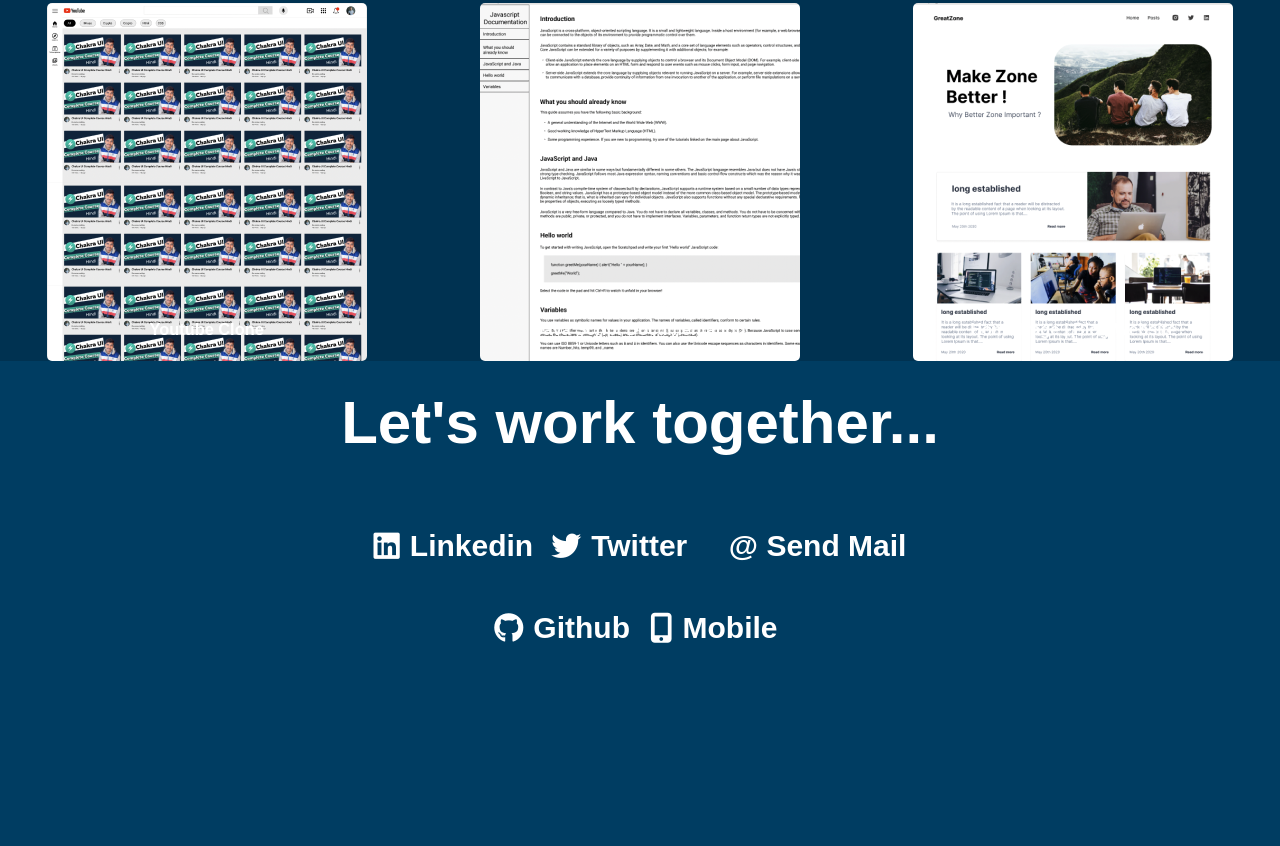
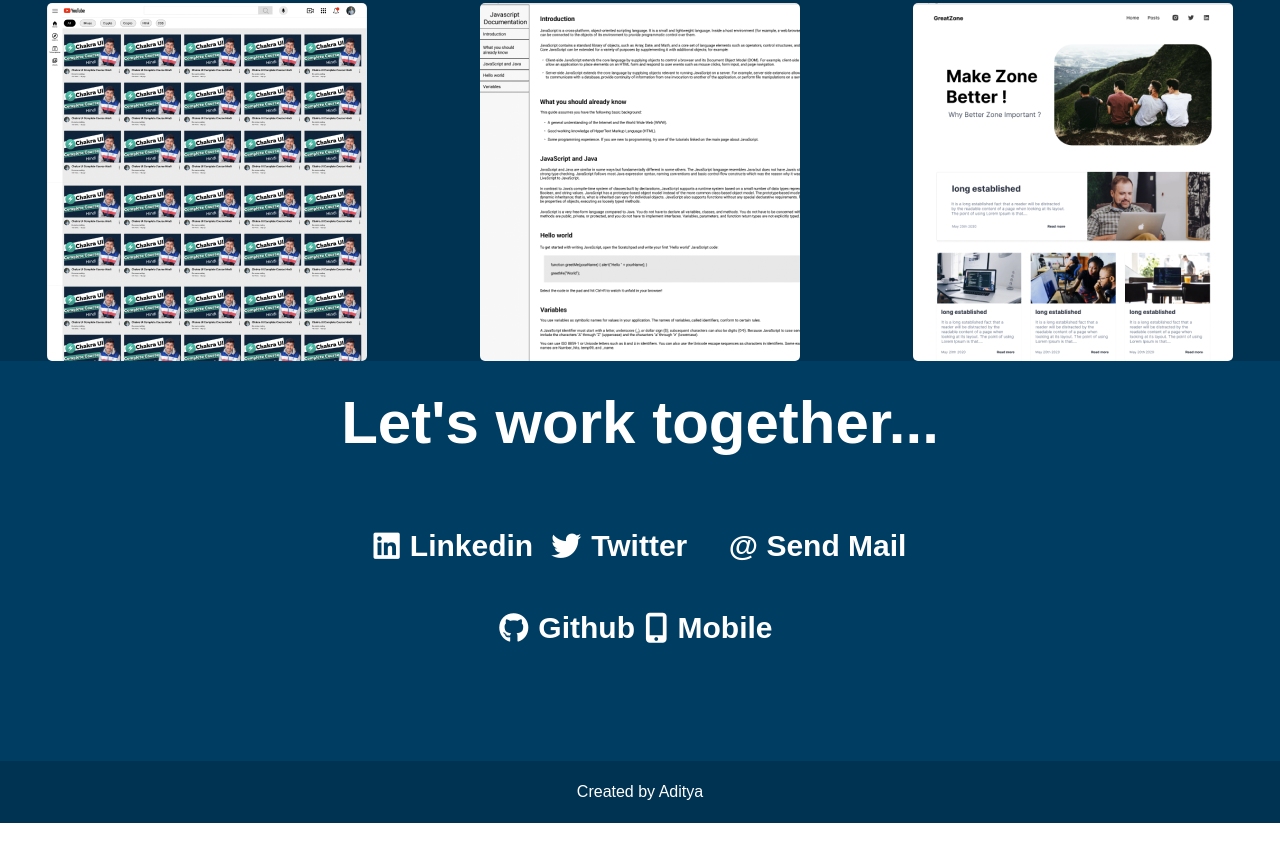
Before and after one commit to Adityadev666/Aditya_Webs, a plain HTML site: page index.html in a window 1280 px wide. Shown: the part 1605-2451 px from the top of the page. After the commit the page ends 2428 px from the top, so only its background shows below. Drawn offline with nearby package versions, Linux system fonts and the light colour scheme.

Commit message:
minor changes

```diff
--- a/style.css
+++ b/style.css
@@ -139,8 +139,8 @@ nav ul{
     display: flex;
     flex-direction: column;
     border-radius: 0.5rem;
+    overflow: hidden;
     transition: 0.2s ease-in-out;
-    overflow: hidden;
 }
 .card:hover{
     transform: scale(1.05);
@@ -154,7 +154,7 @@ nav ul{
 .card:hover .card_content{
     background: white;
     color: var(--dark-color);
-    transform: translateY(100px);
+    transform: translateY(0px);
 }
 .card_content{
     padding: 2rem;
@@ -162,6 +162,7 @@ nav ul{
     top: -6.5rem;
     margin-bottom: -6.5rem;
     transition: 0.5s ease-in-out;
+    transform: translateY(100px);
 }
 .card_content h3{
     text-align: center;
@@ -170,6 +171,7 @@ nav ul{
 /* Contact section */
 #contact{
     background: var(--dark-color);
+
 
 }
 #contact h2{
@@ -183,6 +185,7 @@ nav ul{
     flex-direction: column;
     gap: 4rem;
     text-align: center;
+    height: 400px;
 }
 .top_contact{
     max-width: 800px;
@@ -204,10 +207,11 @@ nav ul{
 }
 .bottom_contact{
     max-width: 400px;
+    gap: 1rem;
+
+    display: grid;
     margin: 0 auto;
-    display: grid;
     grid-template-columns: repeat(auto-fit, minmax(80px, 1fr));
-    gap: 2rem;
 }
 
 /* footer */
```
